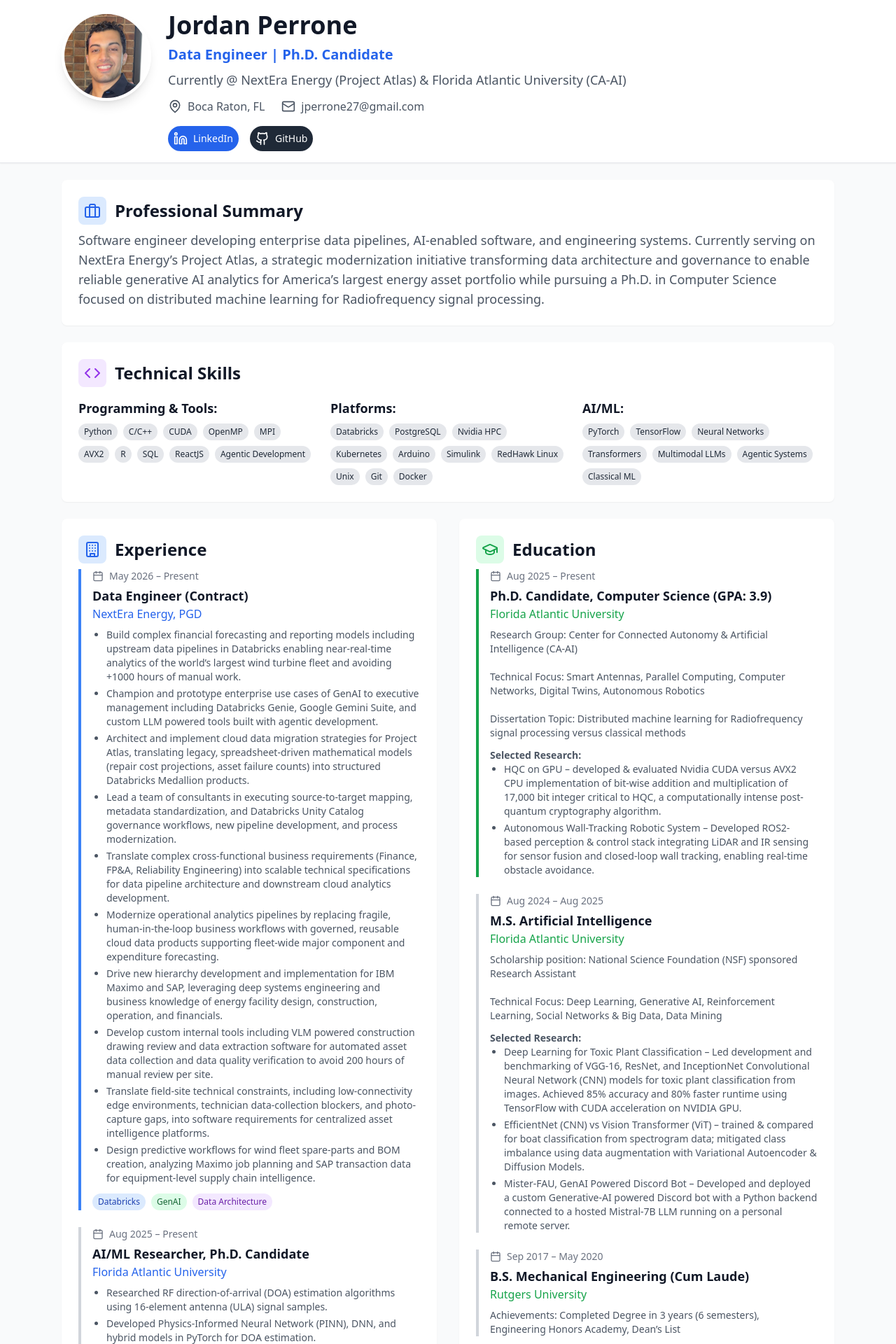
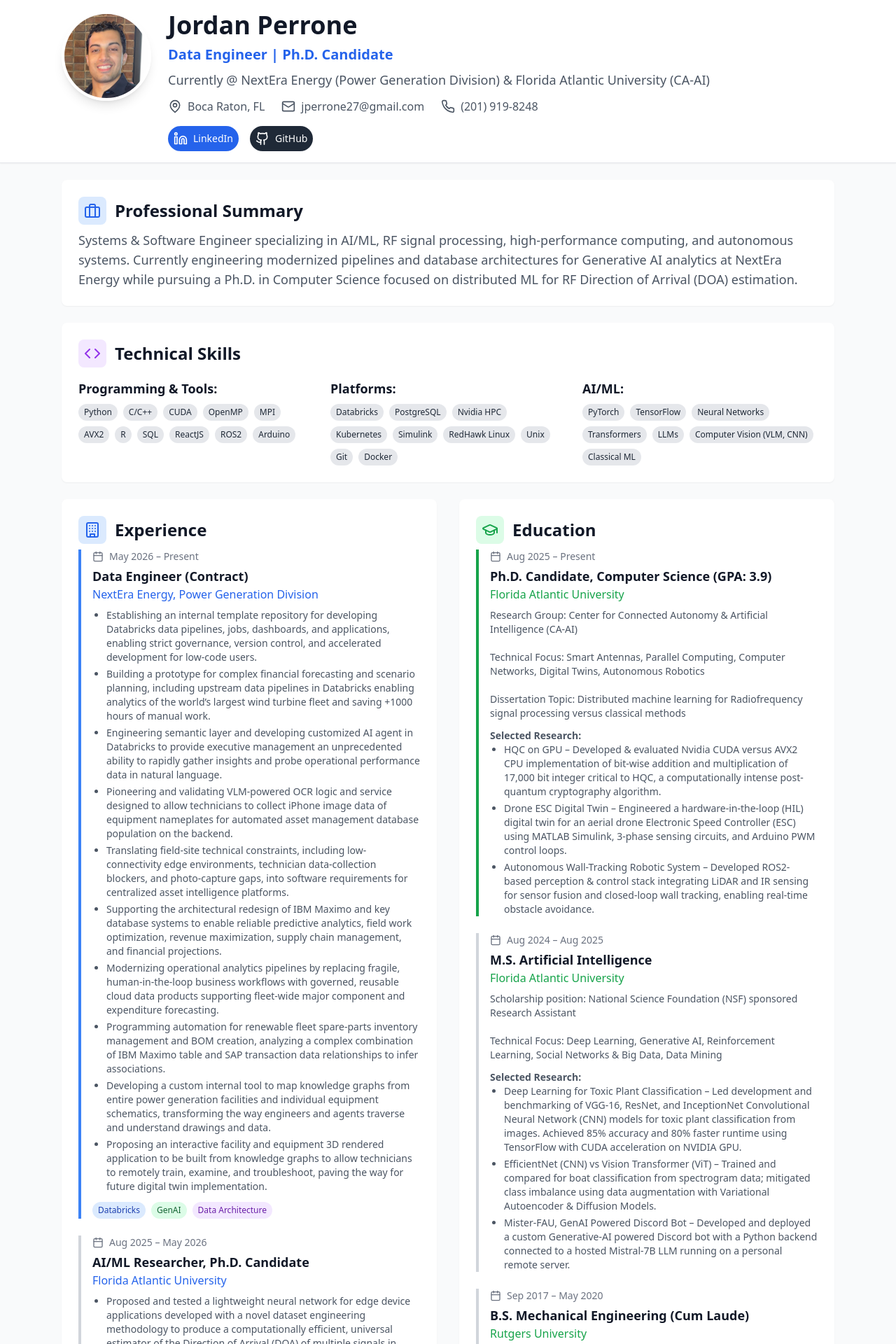
Before and after one commit to jperrone27/JPerrone-Resume-Website, a React (Vite) app: page / in a window 1280 px wide. Shown: the top 1920 px of the page at 70% size. Built offline with nearby package versions, Linux system fonts and the light colour scheme.

Commit message:
refreshed based on resume SEP 2026_a

```diff
--- a/src/App.tsx
+++ b/src/App.tsx
@@ -2,6 +2,7 @@
 import profilephoto from './assets/profilephoto.jpg';
 import {
   Mail,
+  Phone,
   MapPin,
   Linkedin,
   Github,
@@ -40,7 +41,7 @@
                 Data Engineer | Ph.D. Candidate
               </h2>
               <p className="text-gray-600 text-lg mb-3 max-w-4xl">
-                Currently @ NextEra Energy (Project Atlas) & Florida Atlantic University (CA-AI)
+                Currently @ NextEra Energy (Power Generation Division) & Florida Atlantic University (CA-AI)
               </p>
 
               {/* Contact + Location */}
@@ -53,6 +54,10 @@
                   <div className="flex items-center gap-2 text-gray-600 hover:text-blue-600 transition-colors">
                     <Mail className="w-5 h-5" />
                     <span>jperrone27@gmail.com</span>
+                  </div>
+                  <div className="flex items-center gap-2 text-gray-600 hover:text-blue-600 transition-colors">
+                    <Phone className="w-5 h-5" />
+                    <span>(201) 919-8248</span>
                   </div>
                 </div>
               </div>
@@ -96,7 +101,7 @@
               <h3 className="text-2xl font-bold text-gray-900">Professional Summary</h3>
             </div>
             <p className="text-gray-600 text-lg">
-              Software engineer developing enterprise data pipelines, AI-enabled software, and engineering systems. Currently serving on NextEra Energy’s Project Atlas, a strategic modernization initiative transforming data architecture and governance to enable reliable generative AI analytics for America’s largest energy asset portfolio while pursuing a Ph.D. in Computer Science focused on distributed machine learning for Radiofrequency signal processing.
+              Systems & Software Engineer specializing in AI/ML, RF signal processing, high-performance computing, and autonomous systems. Currently engineering modernized pipelines and database architectures for Generative AI analytics at NextEra Energy while pursuing a Ph.D. in Computer Science focused on distributed ML for RF Direction of Arrival (DOA) estimation.
             </p>
           </div>
 
@@ -113,7 +118,7 @@
               <div>
                 <h4 className="text-lg font-semibold text-gray-900 mb-2">Programming & Tools:</h4>
                 <div className="flex flex-wrap gap-2">
-                  {['Python', 'C/C++', 'CUDA', 'OpenMP', 'MPI', 'AVX2', 'R', 'SQL', 'ReactJS', 'Agentic Development'].map(
+                  {['Python', 'C/C++', 'CUDA', 'OpenMP', 'MPI', 'AVX2', 'R', 'SQL', 'ReactJS', 'ROS2', 'Arduino'].map(
                     (item) => (
                       <span key={item} className="px-2 py-1 bg-gray-200 text-gray-800 text-xs rounded-full">
                         {item}
@@ -126,7 +131,7 @@
               <div>
                 <h4 className="text-lg font-semibold text-gray-900 mb-2">Platforms:</h4>
                 <div className="flex flex-wrap gap-2">
-                  {['Databricks', 'PostgreSQL', 'Nvidia HPC', 'Kubernetes', 'Arduino', 'Simulink', 'RedHawk Linux', 'Unix', 'Git', 'Docker'].map(
+                  {['Databricks', 'PostgreSQL', 'Nvidia HPC', 'Kubernetes', 'Simulink', 'RedHawk Linux', 'Unix', 'Git', 'Docker'].map(
                     (item) => (
                       <span key={item} className="px-2 py-1 bg-gray-200 text-gray-800 text-xs rounded-full">
                         {item}
@@ -139,7 +144,7 @@
               <div>
                 <h4 className="text-lg font-semibold text-gray-900 mb-2">AI/ML:</h4>
                 <div className="flex flex-wrap gap-2">
-                  {['PyTorch', 'TensorFlow', 'Neural Networks', 'Transformers', 'Multimodal LLMs', 'Agentic Systems', 'Classical ML'].map(
+                  {['PyTorch', 'TensorFlow', 'Neural Networks', 'Transformers', 'LLMs', 'Computer Vision (VLM, CNN)', 'Classical ML'].map(
                     (item) => (
                       <span key={item} className="px-2 py-1 bg-gray-200 text-gray-800 text-xs rounded-full">
                         {item}
@@ -172,18 +177,18 @@
                     <span>May 2026 – Present</span>
                   </div>
                   <h4 className="text-lg font-semibold text-gray-900">Data Engineer (Contract)</h4>
-                  <h5 className="text-blue-600 font-medium mb-2">NextEra Energy, PGD</h5>
+                  <h5 className="text-blue-600 font-medium mb-2">NextEra Energy, Power Generation Division</h5>
                   <ul className="text-gray-600 text-sm list-disc pl-5 space-y-1">
-                    <li>Build complex financial forecasting and reporting models including upstream data pipelines in Databricks enabling near-real-time analytics of the world’s largest wind turbine fleet and avoiding +1000 hours of manual work.</li>
-                    <li>Champion and prototype enterprise use cases of GenAI to executive management including Databricks Genie, Google Gemini Suite, and custom LLM powered tools built with agentic development.</li>
-                    <li>Architect and implement cloud data migration strategies for Project Atlas, translating legacy, spreadsheet-driven mathematical models (repair cost projections, asset failure counts) into structured Databricks Medallion products.</li>
-                    <li>Lead a team of consultants in executing source-to-target mapping, metadata standardization, and Databricks Unity Catalog governance workflows, new pipeline development, and process modernization.</li>
-                    <li>Translate complex cross-functional business requirements (Finance, FP&A, Reliability Engineering) into scalable technical specifications for data pipeline architecture and downstream cloud analytics development.</li>
-                    <li>Modernize operational analytics pipelines by replacing fragile, human-in-the-loop business workflows with governed, reusable cloud data products supporting fleet-wide major component and expenditure forecasting.</li>
-                    <li>Drive new hierarchy development and implementation for IBM Maximo and SAP, leveraging deep systems engineering and business knowledge of energy facility design, construction, operation, and financials.</li>
-                    <li>Develop custom internal tools including VLM powered construction drawing review and data extraction software for automated asset data collection and data quality verification to avoid 200 hours of manual review per site.</li>
-                    <li>Translate field-site technical constraints, including low-connectivity edge environments, technician data-collection blockers, and photo-capture gaps, into software requirements for centralized asset intelligence platforms.</li>
-                    <li>Design predictive workflows for wind fleet spare-parts and BOM creation, analyzing Maximo job planning and SAP transaction data for equipment-level supply chain intelligence.</li>
+                    <li>Establishing an internal template repository for developing Databricks data pipelines, jobs, dashboards, and applications, enabling strict governance, version control, and accelerated development for low-code users.</li>
+                    <li>Building a prototype for complex financial forecasting and scenario planning, including upstream data pipelines in Databricks enabling analytics of the world’s largest wind turbine fleet and saving +1000 hours of manual work.</li>
+                    <li>Engineering semantic layer and developing customized AI agent in Databricks to provide executive management an unprecedented ability to rapidly gather insights and probe operational performance data in natural language.</li>
+                    <li>Pioneering and validating VLM-powered OCR logic and service designed to allow technicians to collect iPhone image data of equipment nameplates for automated asset management database population on the backend.</li>
+                    <li>Translating field-site technical constraints, including low-connectivity edge environments, technician data-collection blockers, and photo-capture gaps, into software requirements for centralized asset intelligence platforms.</li>
+                    <li>Supporting the architectural redesign of IBM Maximo and key database systems to enable reliable predictive analytics, field work optimization, revenue maximization, supply chain management, and financial projections.</li>
+                    <li>Modernizing operational analytics pipelines by replacing fragile, human-in-the-loop business workflows with governed, reusable cloud data products supporting fleet-wide major component and expenditure forecasting.</li>
+                    <li>Programming automation for renewable fleet spare-parts inventory management and BOM creation, analyzing a complex combination of IBM Maximo table and SAP transaction data relationships to infer associations.</li>
+                    <li>Developing a custom internal tool to map knowledge graphs from entire power generation facilities and individual equipment schematics, transforming the way engineers and agents traverse and understand drawings and data.</li>
+                    <li>Proposing an interactive facility and equipment 3D rendered application to be built from knowledge graphs to allow technicians to remotely train, examine, and troubleshoot, paving the way for future digital twin implementation.</li>
                   </ul>
                   <div className="flex flex-wrap gap-2 mt-3">
                     <span className="px-2 py-1 bg-blue-100 text-blue-800 text-xs rounded-full">Databricks</span>
@@ -196,15 +201,15 @@
                 <div className="border-l-4 border-gray-300 pl-4">
                   <div className="flex items-center gap-2 text-sm text-gray-500 mb-1">
                     <Calendar className="w-4 h-4" />
-                    <span>Aug 2025 – Present</span>
+                    <span>Aug 2025 – May 2026</span>
                   </div>
                   <h4 className="text-lg font-semibold text-gray-900">AI/ML Researcher, Ph.D. Candidate</h4>
                   <h5 className="text-blue-600 font-medium mb-2">Florida Atlantic University</h5>
                   <ul className="text-gray-600 text-sm list-disc pl-5 space-y-1">
-                    <li>Researched RF direction-of-arrival (DOA) estimation algorithms using 16-element antenna (ULA) signal samples.</li>
-                    <li>Developed Physics-Informed Neural Network (PINN), DNN, and hybrid models in PyTorch for DOA estimation.</li>
-                    <li>Presented research seminar comparing neural network based and classical DOA estimators (e.g. Maximum Likelihood grid search algorithms) under varying SNR conditions for single and multi-snapshot cases.</li>
-                    <li>Explored decentralized and federated learning frameworks for collaborative edge-based DOA estimation, optimizing model accuracy under communication and compute constraints.</li>
+                    <li>Proposed and tested a lightweight neural network for edge device applications developed with a novel dataset engineering methodology to produce a computationally efficient, universal estimator of the Direction of Arrival (DOA) of multiple signals in various noise conditions.</li>
+                    <li>Explored Physics-Informed Neural Networks (PINNs), DNNs, and hybrid models in PyTorch for DOA estimation.</li>
+                    <li>Presented research seminar comparing neural-network based and classical DOA estimators (e.g., Maximum Likelihood grid search algorithms) under varying SNR conditions for single and multi-snapshot cases.</li>
+                    <li>Investigated decentralized and federated learning frameworks for collaborative edge-based DOA estimation, optimizing model accuracy under communication and compute constraints.</li>
                   </ul>
                   <div className="flex flex-wrap gap-2 mt-3">
                     <span className="px-2 py-1 bg-blue-100 text-blue-800 text-xs rounded-full">PyTorch</span>
@@ -229,16 +234,15 @@
                     <li>Led system architecture design and trade studies for hybrid solar + storage platforms across multiple geographic regions and grid interconnection standards, optimizing performance, reliability, and cost.</li>
                     <li>Engineered and maintained proprietary Python-based software for battery system simulation and optimization, including numerical modeling, performance evaluation, and cost optimization.</li>
                     <li>Independently developed a Python-based software tool that automates applications engineering and electrical system sizing for battery energy storage facilities, reducing engineering labor by 500+ hours/year.</li>
-                    <li>Replaced legacy Excel/VBA workflows with Python-based software tools, improving processing speed by 60% and enabling solar plant systems engineering team to generate 200+ optimized system designs annually.</li>
-                    <li>Routinely conducted parametric sensitivity analyses across hundreds of system configurations to improve project internal rate of return (IRR) by up to 10+ basis points compared to customer RFP targets.</li>
+                    <li>Replaced legacy Excel/VBA workflows with Python-based software tools, improving processing speed by 60% and enabling the solar plant systems engineering team to generate 200+ optimized system designs annually.</li>
+                    <li>Routinely conducted parametric sensitivity analyses across hundreds of system configurations to improve project internal rate of return (IRR) by up to 10 basis points compared to customer RFP targets.</li>
                     <li>Engineered environmental and operational modeling tools to predict shading, soiling, and degradation impacts using multi-decade NOAA datasets to forecast downtime and maintenance.</li>
-                    <li>Redesigned and optimized a Python program that automates electrical calculations by iteratively processing manufacturer configuration files, modeling degradation-driven changes in current and voltage over system lifetime.</li>
+                    <li>Redesigned and optimized a Python program that automates electrical calculations by iteratively processing manufacturer configuration files, modeling degradation-driven changes in current and voltage over the system life.</li>
                   </ul>
 
                   <p className="text-gray-600 text-sm font-semibold mt-3">Key Technical Achievements:</p>
                   <ul className="text-gray-600 text-sm list-disc pl-5 space-y-1">
-                    <li>Secured a $500M multi-project portfolio by leading systems engineering analysis and presenting validated performance, reliability, and financial models for U.S. Department of Energy funded infrastructure programs.</li>
-                    <li>Served as lead systems engineering liaison between the U.S. Department of Energy, Puerto Rico Electric Power Authority, Engineer of Record, transmission operators, and international equipment manufacturers.</li>
+                    <li>Served as lead engineering liaison between the U.S. Department of Energy, Puerto Rico Electric Power Authority, Engineer of Record, transmission operators, and international equipment manufacturers for a $500M portfolio.</li>
                     <li>Developed, tested, validated, and deployed a modular Python-based energy system design platform used to optimally configure 30+ subsystems for performance, power grid stability, and lifecycle economics.</li>
                   </ul>
 
@@ -328,7 +332,8 @@
 
                     <p className="text-gray-600 text-sm font-semibold mt-3">Selected Research:</p>
                     <ul className="text-gray-600 text-sm list-disc pl-5 space-y-1">
-                      <li>HQC on GPU – developed & evaluated Nvidia CUDA versus AVX2 CPU implementation of bit-wise addition and multiplication of 17,000 bit integer critical to HQC, a computationally intense post-quantum cryptography algorithm.</li>
+                      <li>HQC on GPU – Developed & evaluated Nvidia CUDA versus AVX2 CPU implementation of bit-wise addition and multiplication of 17,000 bit integer critical to HQC, a computationally intense post-quantum cryptography algorithm.</li>
+                      <li>Drone ESC Digital Twin – Engineered a hardware-in-the-loop (HIL) digital twin for an aerial drone Electronic Speed Controller (ESC) using MATLAB Simulink, 3-phase sensing circuits, and Arduino PWM control loops.</li>
                       <li>Autonomous Wall-Tracking Robotic System – Developed ROS2-based perception & control stack integrating LiDAR and IR sensing for sensor fusion and closed-loop wall tracking, enabling real-time obstacle avoidance.</li>
                     </ul>
                   </div>
@@ -350,7 +355,7 @@
                     <p className="text-gray-600 text-sm font-semibold mt-3">Selected Research:</p>
                     <ul className="text-gray-600 text-sm list-disc pl-5 space-y-1">
                       <li>Deep Learning for Toxic Plant Classification – Led development and benchmarking of VGG-16, ResNet, and InceptionNet Convolutional Neural Network (CNN) models for toxic plant classification from images. Achieved 85% accuracy and 80% faster runtime using TensorFlow with CUDA acceleration on NVIDIA GPU.</li>
-                      <li>EfficientNet (CNN) vs Vision Transformer (ViT) – trained & compared for boat classification from spectrogram data; mitigated class imbalance using data augmentation with Variational Autoencoder & Diffusion Models.</li>
+                      <li>EfficientNet (CNN) vs Vision Transformer (ViT) – Trained and compared for boat classification from spectrogram data; mitigated class imbalance using data augmentation with Variational Autoencoder & Diffusion Models.</li>
                       <li>Mister-FAU, GenAI Powered Discord Bot – Developed and deployed a custom Generative-AI powered Discord bot with a Python backend connected to a hosted Mistral-7B LLM running on a personal remote server.</li>
                     </ul>
                   </div>
```
Also changed, not shown: 5 other files (tests, documents, lock files or other folders).
